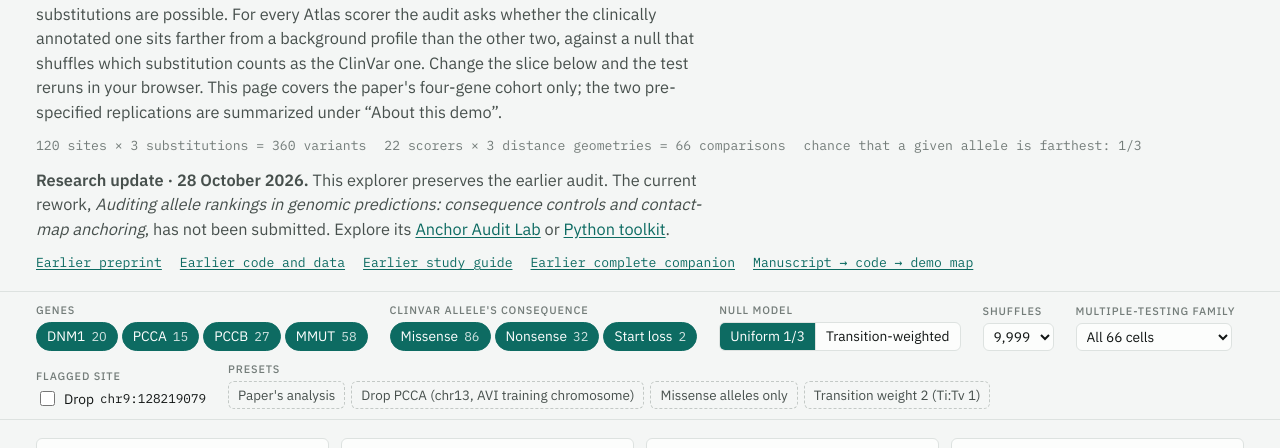
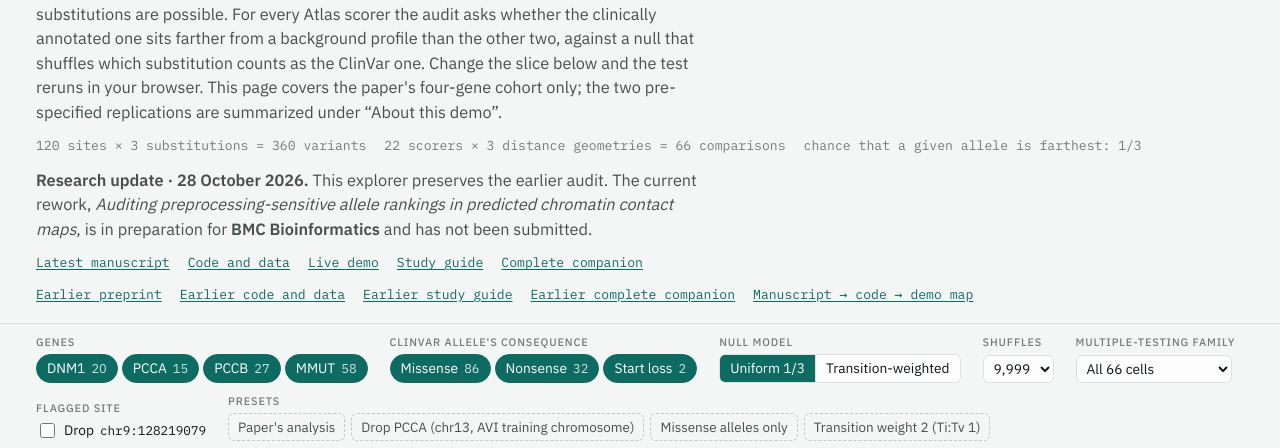
Before and after one commit to patrickiben/alphagenome-allele-demo, a website: page index.html in a window 1280 px wide. Shown: the part 139-587 px from the top of the page. Drawn offline with nearby package versions, Linux system fonts and the light colour scheme.

Commit message:
Link current BMC rework while preserving the earlier AlphaGenome audit

```diff
--- a/index.html
+++ b/index.html
@@ -202,8 +202,9 @@ footer { padding-block: 20px 36px; font-size: 0.8rem; color: var(--muted); }
   <h1>Is the ClinVar allele the odd one out at its own site?</h1>
   <p class="lede">At each of 120 ClinVar-selected coordinates in DNM1, PCCA, PCCB and MMUT, three substitutions are possible. For every Atlas scorer the audit asks whether the clinically annotated one sits farther from a background profile than the other two, against a null that shuffles which substitution counts as the ClinVar one. Change the slice below and the test reruns in your browser. This page covers the paper's four-gene cohort only; the two pre-specified replications are summarized under “About this demo”.</p>
   <div class="code-line"><span>120 sites × 3 substitutions = 360 variants</span><span>22 scorers × 3 distance geometries = 66 comparisons</span><span>chance that a given allele is farthest: 1/3</span></div>
-  <p class="lede"><strong>Research update · 28 October 2026.</strong> This explorer preserves the earlier audit. The current rework, <em>Auditing allele rankings in genomic predictions: consequence controls and contact-map anchoring</em>, has not been submitted. Explore its <a href="https://patrickiben.github.io/contact-map-anchor-audit/">Anchor Audit Lab</a> or <a href="https://github.com/patrickiben/contact-map-anchor-audit">Python toolkit</a>.</p>
-  <nav class="code-line" aria-label="Research and teaching"><a href="https://doi.org/10.5281/zenodo.23543154">Earlier preprint</a><a href="https://doi.org/10.5281/zenodo.23537469">Earlier code and data</a><a href="education/STUDY_GUIDE.pdf">Earlier study guide</a><a href="education/COMPANION.pdf">Earlier complete companion</a><a href="https://github.com/patrickiben/patrickiben/blob/main/RESEARCH_MAP.md">Manuscript → code → demo map</a></nav>
+  <p class="lede"><strong>Research update · 28 October 2026.</strong> This explorer preserves the earlier audit. The current rework, <em>Auditing preprocessing-sensitive allele rankings in predicted chromatin contact maps</em>, is in preparation for <strong>BMC Bioinformatics</strong> and has not been submitted.</p>
+  <nav class="code-line" aria-label="Current research and teaching"><a href="https://github.com/patrickiben/contact-map-anchor-audit/blob/main/research/manuscript.pdf">Latest manuscript</a><a href="https://github.com/patrickiben/contact-map-anchor-audit">Code and data</a><a href="https://patrickiben.github.io/contact-map-anchor-audit/">Live demo</a><a href="https://github.com/patrickiben/contact-map-anchor-audit/blob/main/education/STUDY_GUIDE.pdf">Study guide</a><a href="https://github.com/patrickiben/contact-map-anchor-audit/blob/main/education/COMPANION.pdf">Complete companion</a></nav>
+  <nav class="code-line" aria-label="Earlier audit and teaching"><a href="https://doi.org/10.5281/zenodo.23543154">Earlier preprint</a><a href="https://doi.org/10.5281/zenodo.23537469">Earlier code and data</a><a href="education/STUDY_GUIDE.pdf">Earlier study guide</a><a href="education/COMPANION.pdf">Earlier complete companion</a><a href="https://github.com/patrickiben/patrickiben/blob/main/RESEARCH_MAP.md">Manuscript → code → demo map</a></nav>
 </header>
 
 <section class="filters" aria-label="Analysis settings">
@@ -801,7 +802,7 @@ function renderContext() {
   const ab = clear($('about'));
   const M = DATA.meta;
   [
-    ['What this is. ', 'An illustrative explorer for the earlier manuscript "What do within-site comparisons of AlphaGenome Atlas predictions measure? An audit at ClinVar sites in 11 genes" (Iben, 2026; ', h('a', { href: 'https://doi.org/10.5281/zenodo.23546548', text: 'preprint v3' }), ' · ', h('a', { href: 'https://doi.org/10.5281/zenodo.23543154', text: 'earlier audit record' }), '), built only from the repository\'s cached AlphaGenome Atlas outputs. The earlier manuscript is no longer under journal consideration; the current rework has not been submitted. It covers the earlier paper\'s four-gene cohort (120 sites in DNM1, PCCA, PCCB and MMUT); the replications are not embedded. Nothing is fetched from AlphaGenome, ClinVar or gnomAD while you use it.'],
+    ['What this is. ', 'An illustrative explorer for the earlier manuscript "What do within-site comparisons of AlphaGenome Atlas predictions measure? An audit at ClinVar sites in 11 genes" (Iben, 2026; ', h('a', { href: 'https://doi.org/10.5281/zenodo.23546548', text: 'preprint v3' }), ' · ', h('a', { href: 'https://doi.org/10.5281/zenodo.23543154', text: 'earlier audit record' }), '), built only from the repository\'s cached AlphaGenome Atlas outputs. The earlier manuscript is no longer under journal consideration; the current rework is in preparation for BMC Bioinformatics and has not been submitted. It covers the earlier paper\'s four-gene cohort (120 sites in DNM1, PCCA, PCCB and MMUT); the replications are not embedded. Nothing is fetched from AlphaGenome, ClinVar or gnomAD while you use it.'],
     ['Exactly the paper\'s inputs. ', 'Per-site distances were regenerated from the cache with the same code path as scripts/analyze_same_site.py, and all ' + M.cellsVerifiedAgainstAnalysisJson + ' comparisons were checked to reproduce the paper\'s statistic and farthest-share before embedding.'],
     ['What reruns here. ', 'The shuffle null (which substitution counts as the ClinVar one), its p-value with the plus-one correction, and Benjamini–Hochberg q across the chosen family. The browser uses its own seeded random stream, so p-values match the paper only up to Monte Carlo error. Observed statistics match to the six significant figures the embedded distances are stored with.'],
     ['How distances are built. ', 'Each substitution\'s profile is compared with the centroid of 400 background SNVs. As in the pipeline, each site\'s four profiles (three substitutions plus centroid) are scaled by their largest norm before Euclidean and Poincaré distances are taken; cosine is scale-free.'],
```
Also changed, not shown: README.md.
